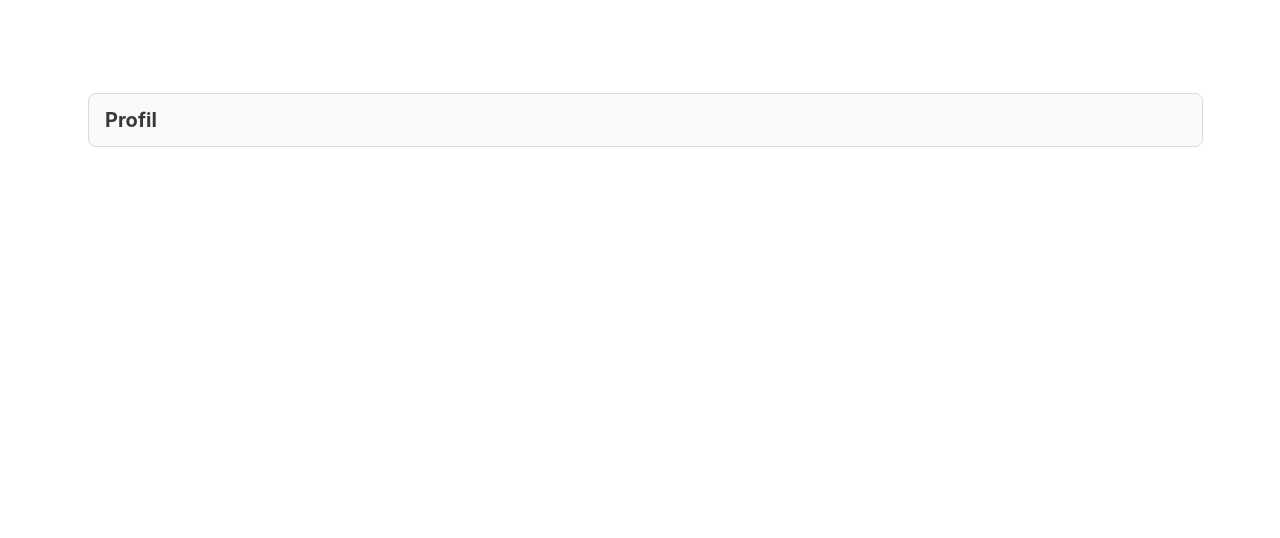
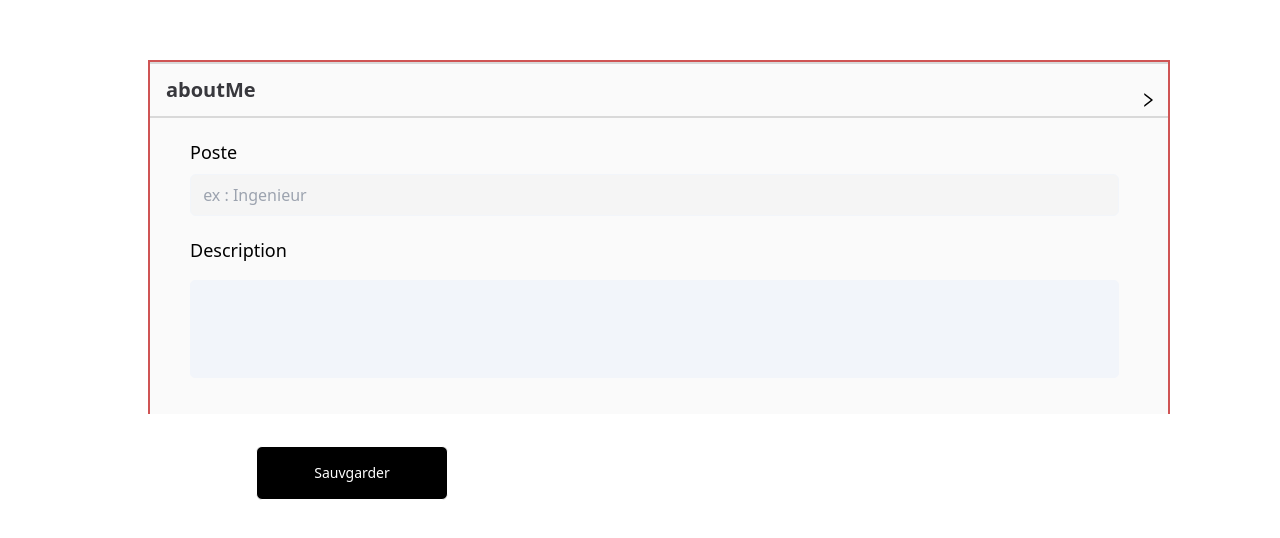
Before and after one commit to nader2356/generateur-cv, a React (Create React App) app: page / in a window 1280 px wide. Shown: the part 120-658 px from the top of the page. Built offline with nearby package versions, Linux system fonts and the light colour scheme.

Commit message:
add_about_me

```diff
--- a/package.json
+++ b/package.json
@@ -3,6 +3,7 @@
   "version": "0.1.0",
   "private": true,
   "dependencies": {
+    "@ant-design/icons": "^5.0.1",
     "@testing-library/jest-dom": "^5.16.5",
     "@testing-library/react": "^13.4.0",
     "@testing-library/user-event": "^13.5.0",
--- /dev/null
+++ b/src/Component/Error.js
@@ -0,0 +1,18 @@
+
+
+import { useField } from "formik";
+
+
+
+export const Error = props =>  {
+    const {name} = props;
+  const [field, meta] = useField(name);
+
+  return (
+    <>
+      {meta.touched && meta.error ? (
+        <h5 className="text-[#cf5454] text-[14px] mt-[15px]">{meta.error}</h5>
+      ) : null}
+    </>
+  );
+}
--- a/src/Form/MainForm.js
+++ b/src/Form/MainForm.js
@@ -1,21 +1,24 @@
 import { Formik } from "formik";
+import { useState } from "react";
+import * as Yup from "yup";
+import AboutMe, {
+  aboutMeInitialValues,
+  aboutMeValidationSchema,
+} from "../Section/AboutMe";
 
-import * as Yup from "yup";
-
-import { Collapse } from "antd";
-
-
-const { Panel } = Collapse;
 
 const MainForm = () => {
   const validationSchema = Yup.object({
-    //about_me: aboutMeValidationSchema,
+    aboutMe: aboutMeValidationSchema,
+
   });
 
+  const [Active, setActive] = useState("aboutMe");
+
   const mainSectionInitialValues = {
-    //aboutMe: aboutMeInitialValues,
+    aboutMe: aboutMeInitialValues,
+
   };
-  console.log(mainSectionInitialValues);
 
   return (
     <div className="flex min-h-screen flex-col justify-center bg-[white] py-6 sm:px-6 lg:px-8">
@@ -28,23 +31,28 @@ const MainForm = () => {
       >
         {(formik) => {
           return (
-            <div className="mt-8 w-11/12 lg:-mt-80 lg:ml-14 ">
+            <div className=" w-11/12  h-full lg:ml-28">
               <form onSubmit={formik.handleSubmit}>
-                <Collapse accordion>
-                  <Panel
-                    showArrow={false}
-                    header={
-                      <h4 className="text-xl font-bold text-text_panel">
-                        Profil
-                      </h4>
-                    }
-                    key="2"
+                <AboutMe
+                  handleChange={formik.handleChange}
+                  namespace="aboutMe"
+                  values={formik.values.aboutMe}
+                  setActive={setActive}
+                  Active={Active}
+                  Titre="aboutMe"
+                />
+
+
+
+                <div className="flex w-96 ml-28 mt-8 ">
+                  <button
+                    className="inline-flex items-center text-sm font-medium h-15  py-4 mr-5 rounded-md border border-transparent text-white bg-black  focus:outline-none
+                            focus:ring-2 focus:ring-offset-2   w-48 justify-center "
+                    type="submit"
                   >
-                    <div className="w-11/12 ">
-
-                    </div>
-                  </Panel>
-                </Collapse>
+                    Sauvgarder
+                  </button>
+                </div>
               </form>
             </div>
           );
--- a/src/Pages/Index.js
+++ b/src/Pages/Index.js
@@ -4,7 +4,7 @@ import MainForm from "../Form/MainForm";
 const Index = () => {
   return (
     <div className="flex min-h-screen flex-col justify-center bg-white">
-      <div className="mb-auto   sm:max-w-8xl sm:mx-auto sm:w-full ">
+      <div className="mb-auto    h-full  sm:max-w-8xl sm:mx-auto sm:w-full ">
         <MainForm></MainForm>
       </div>
     </div>
--- /dev/null
+++ b/src/Section/AboutMe.js
@@ -0,0 +1,61 @@
+import { Field } from "formik";
+import { RightOutlined } from "@ant-design/icons";
+import * as Yup from "yup";
+import { Error } from "../Component/Error";
+import { useEffect } from "react";
+
+export const aboutMeValidationSchema = Yup.object().shape({
+  poste: Yup.string().required(" Obligatoire"),
+  description: Yup.string().required(" Obligatoire"),
+});
+
+export const aboutMeInitialValues = {
+  poste: "",
+  description: "",
+};
+const AboutMe = ({
+  handleChange,
+  namespace,
+  values,
+  Active,
+  setActive,
+  Titre,
+}) => {
+  console.log(values);
+  console.log(Active);
+
+  return (
+    <div className={values.poste === "" || values.description === "" ?  " w-11/12 ml-1 border-red border-r-2  border-t-2  border-l-2  ":  "w-11/12 ml-1 border-r-2  border-t-2  border-l-2  "}>
+      <div className="flex flex-row  justify-between  bg-panel border-t-2 border-border_color border-solid  border-b-2  pt-3 h-14  pl-4  ">
+        <h4 className="text-xl font-bold text-[#38383d] pt-0">{Titre}</h4>
+        <RightOutlined className="pt-2 pr-3" onClick={() => setActive(Titre)} />
+      </div>
+
+      <div className={(Active === Titre ? "show" : "") + " accordionContent"}>
+        <div className="w-full ">
+          <h6 className="text-black text-lg font-normal">Poste</h6>
+          <Field
+            type="text"
+            onChange={handleChange}
+            name={namespace + ".poste"}
+            placeholder=" ex : Ingenieur"
+            className="bg-panel rounded-md pt-2 pb-2 mt-2 pl-2 md:w-97%  border-solid border border-barckground_textarea "
+          />
+        </div>
+        <Error name={namespace + ".poste"}></Error>
+        <div className="w-full   mt-5">
+          <h6 className="text-black text-lg font-normal">Description</h6>
+          <Field
+            type="textarea"
+            onChange={handleChange}
+            name={namespace + ".description"}
+            className="bg-barckground_textarea rounded-[5px] pt-2 pl-4 pb-16  mt-4  md:w-97%  border-solid border border-barckground_textarea "
+          />
+          <Error name={namespace + ".description"}></Error>
+        </div>
+      </div>
+    </div>
+  );
+};
+
+export default AboutMe;
--- a/src/index.css
+++ b/src/index.css
@@ -1,3 +1,19 @@
 @tailwind base;
 @tailwind components;
 @tailwind utilities;
+
+
+.accordionContent {
+    @apply pl-10  bg-panel pt-5 pb-9 pr-5  border-border_color border-solid   flex flex-wrap justify-between opacity-0 h-0    overflow-hidden
+}
+.accordionContent.show {
+    @apply opacity-100  h-full    overflow-visible
+}
+
+
+.accordionContent2 {
+    @apply pl-10  bg-panel pt-5 pb-9 pr-5  border-border_color border-solid   flex flex-wrap justify-between opacity-0 h-0    overflow-hidden
+}
+.accordionContent2.show2 {
+    @apply opacity-100  h-full    overflow-visible
+}
--- a/src/index.js
+++ b/src/index.js
@@ -1,12 +1,12 @@
 import React from 'react';
 import ReactDOM from 'react-dom/client';
 import './index.css';
-import App from './App';
 import reportWebVitals from './reportWebVitals';
 
 import Index from './Pages/Index';
 
 const root = ReactDOM.createRoot(document.getElementById('root'));
+
 root.render(
   <React.StrictMode>
     <Index></Index>
--- a/tailwind.config.js
+++ b/tailwind.config.js
@@ -1,46 +1,58 @@
 /* eslint-disable no-undef */
 /** @type {import('tailwindcss').Config} */
 module.exports = {
-  content: [
-    "./src/**/*.{js,jsx,ts,tsx}",
-  ],
+  content: ["./src/**/*.{js,jsx,ts,tsx}"],
   theme: {
     screens: {
-      'sm': "480px",
-      'md': "768px",
-      'lg': "976px",
-      'xl': "1440px",
-      '2xl': "1536px",
+      sm: "480px",
+      md: "768px",
+      lg: "976px",
+      xl: "1440px",
+      "2xl": "1536px",
     },
+    opacity: { 0: "0",
+    100  : "1"
+  },
+
     colors: {
       blue: "#1fb6ff",
-      white: '#ffffff',
+      white: "#ffffff",
       purple: "#7e5bef",
-      "text_panel" : "#38383d",
+      text_panel: "#38383d",
       pink: "#ff49db",
       orange: "#ff7849",
       green: "#13ce66",
       yellow: "#ffc82c",
-      'barckground_textarea': "#f2f5fa",
-      'border_color' : '#d9d9d9',
-      'panel': 'rgba(0, 0, 0, 0.02)',
+      barckground_textarea: "#f2f5fa",
+      border_color: "#d9d9d9",
+      panel: "rgba(0, 0, 0, 0.02)",
       "gray-dark": "#273444",
-      black :"#000",
+      black: "#000",
+      "border-rose": "rgb(244 63 94)",
       gray: "#8492a6",
       "gray-light": "#d3dce6",
-      red : "#cf5454"
+      red: "#cf5454",
     },
     extend: {
       screens: {
         "3xl": "1600px",
       },
-      width : {
-        "56vw" : "56vw",
+      margin : {
+        "600px" : "600px"
       },
-      height : {
-        "5vw" : "5vw"
-      }
-
+      transitionTimingFunction: {
+        'in-expo': 'ease-in-out',
+      },
+      transitionDuration: {
+        "600" : "600ms"
+      },
+      width: {
+        "56vw": "56vw",
+        "97%": "97%",
+      },
+      height: {
+        "5vw": "5vw",
+      },
     },
   },
   plugins: [],
```
Also changed, not shown: 1 other file (tests, documents, lock files or other folders).
